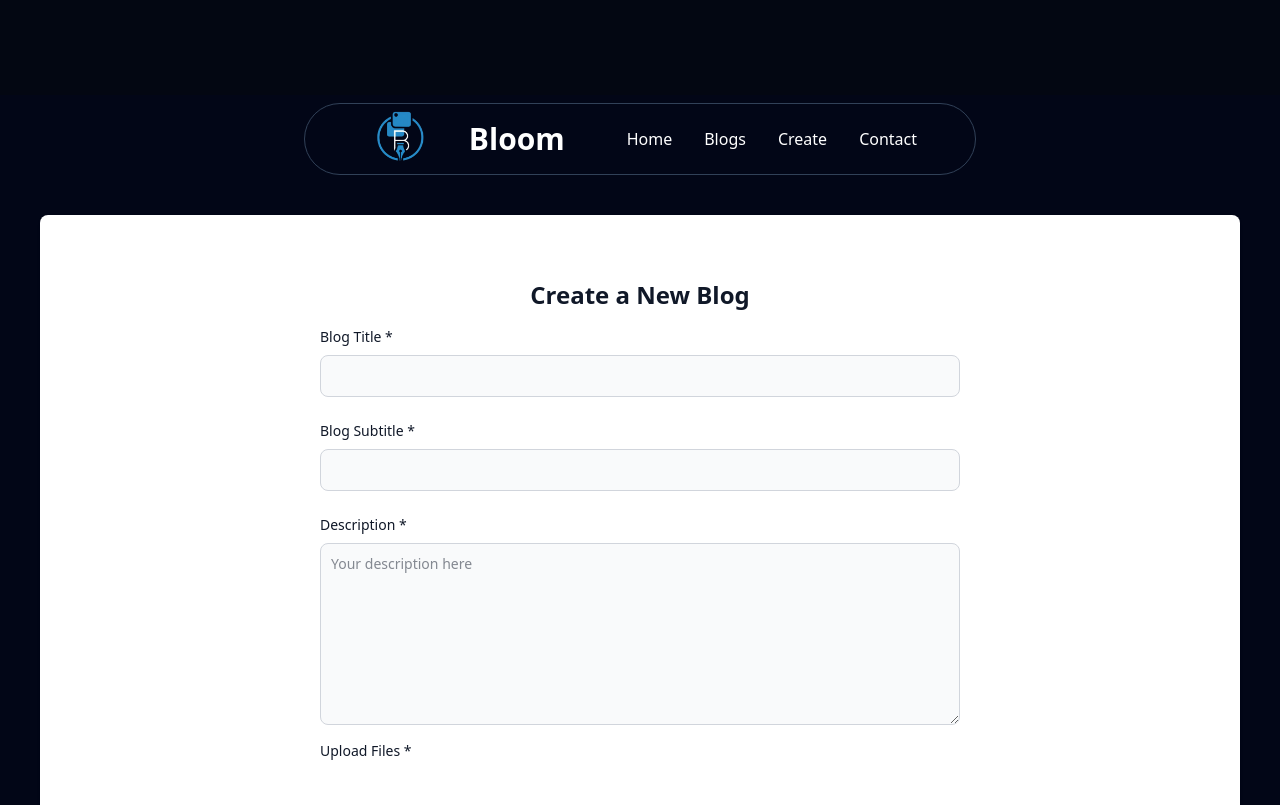
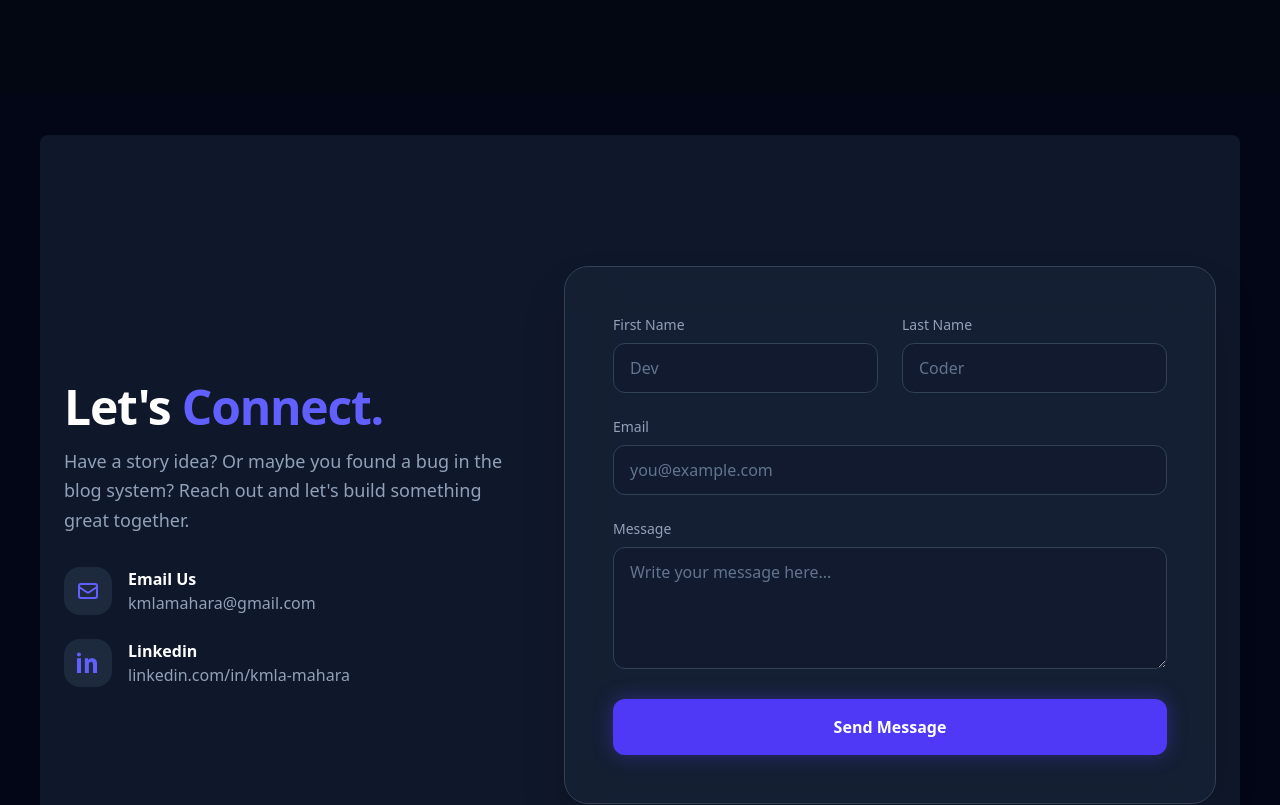
Before and after one commit to KamalaMahara/MERN3.0_Frontend, a React app: page / in a window 1280 px wide. Shown: the part 1526-2331 px from the top of the page. Built offline with nearby package versions, Linux system fonts and the light colour scheme; the HTML template or start-up script is replaced by a standard one.

Commit message:
removed createblog from home

```diff
--- a/Pages/CreateBlog.jsx
+++ b/Pages/CreateBlog.jsx
@@ -109,7 +109,7 @@
               </div>
             </div>
 
-            <label for="description" className="block mb-2 text-sm font-medium text-gray-900 dark:text-white mt-4">Upload Files *</label>
+            <label htmlFor="description" className="block mb-2 text-sm font-medium text-gray-900 dark:text-white mt-4">Upload Files *</label>
             <div className="flex items-center justify-center w-full">
 
               <label htmlFor="dropzone-file" className="flex flex-col items-center justify-center w-full h-64 bg-neutral-secondary-medium   border  rounded-lg cursor-pointer hover:bg-neutral-tertiary-medium ">
@@ -144,4 +144,4 @@
   )
 }
 
-export default CreateBlog
+export default CreateBlog;
--- a/Pages/Home.jsx
+++ b/Pages/Home.jsx
@@ -5,7 +5,7 @@
 import FeatureSection from "../components/FeatureSection";
 import Contact from "../components/Contact";
 import Footer from "../components/Footer";
-import CreateBlog from "./CreateBlog";
+
 
 
 const Home = () => {
@@ -15,7 +15,7 @@
         <Navbar />
         <HeroSection />
         <FeatureSection />
-        <CreateBlog />
+
         <Contact />
         <Footer />
       </div>
```
